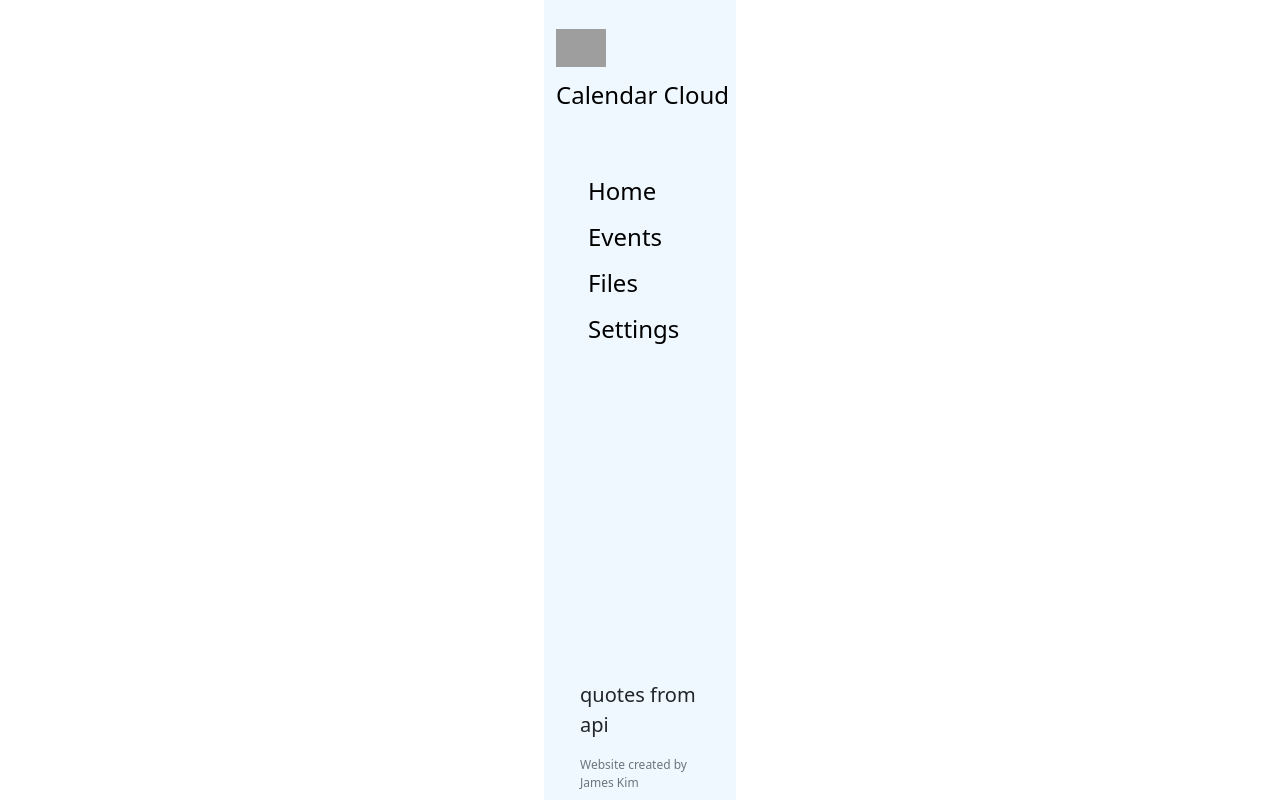
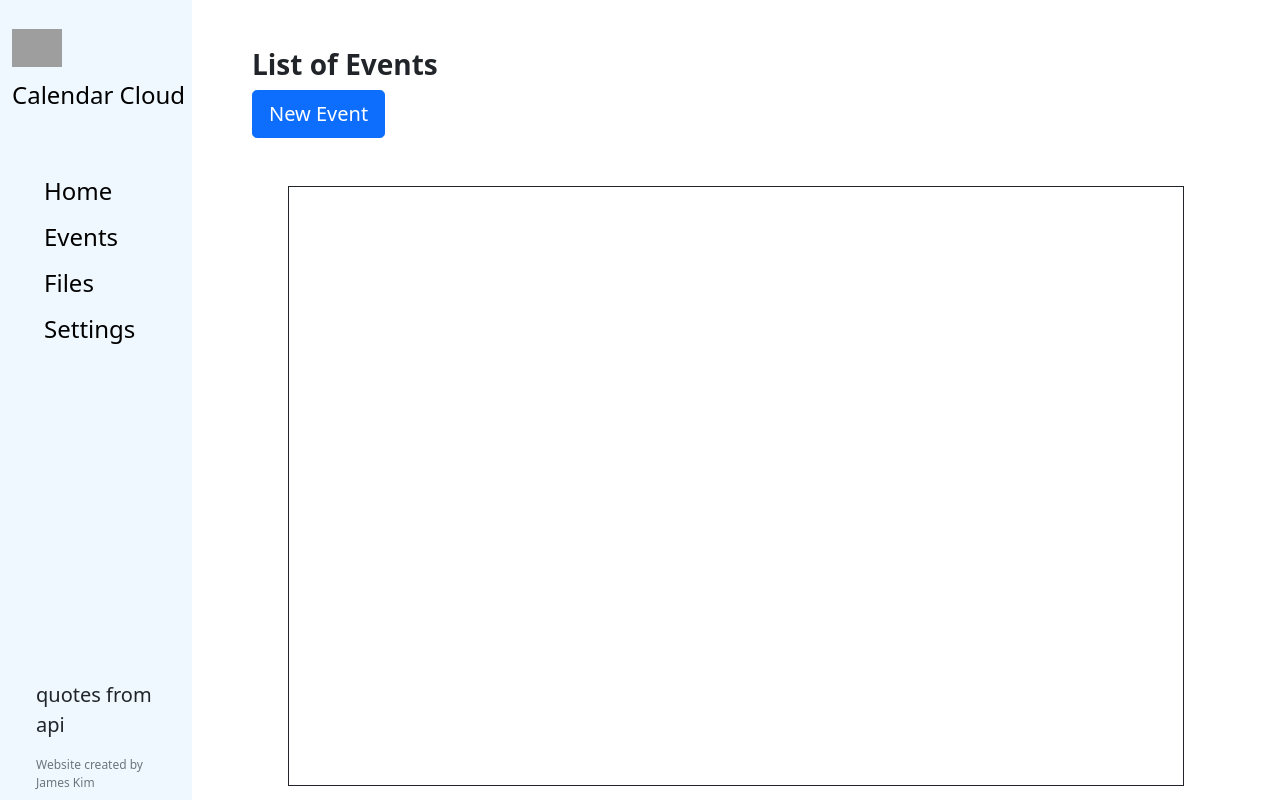
Before and after one commit to Jamesmjkim/calendar-cloud-solo-project, a React app: page / in a window 1280 px wide. Shown: the top 800 px of the page. Built offline with nearby package versions, Linux system fonts and the light colour scheme.

Commit message:
started events page

```diff
--- a/client/App.js
+++ b/client/App.js
@@ -2,7 +2,8 @@
 import HomePage from './components/homepage/HomePage.jsx';
 import Login from './components/login/Login.jsx';
 import Register from './components/register/Register.jsx';
-import CalendarPage from './components/calendar/calendarPage.jsx';
+import CalendarPage from './components/calendar/CalendarPage.jsx';
+import Events from './components/events/Events.jsx';
 
 const App = function () {
   return (
@@ -10,7 +11,8 @@
       {/* <HomePage /> */}
       {/* <Login /> */}
       {/* <Register /> */}
-      <CalendarPage />
+      {/* <CalendarPage /> */}
+      <Events />
     </div>
   );
 };
--- a/client/components/calendar/calendar.jsx
+++ b/client/components/calendar/calendar.jsx
@@ -1,6 +1,6 @@
 import React, { useState } from 'react';
-import Weekdays from './components/weekdays.jsx';
-import DayBlock from './components/dayBlock.jsx';
+import Weekdays from './components/Weekdays.jsx';
+import DayBlock from './components/DayBlock.jsx';
 
 const Calendar = () => {
   const [curMonth, setCurMonth] = useState(0);
--- a/client/components/calendar/calendarPage.jsx
+++ b/client/components/calendar/calendarPage.jsx
@@ -1,6 +1,6 @@
 import React from 'react';
 import Calendar from './Calendar.jsx';
-import Sidebar from './sidebar.jsx';
+import Sidebar from './Sidebar.jsx';
 
 const CalendarPage = () => {
   return (
--- a/client/components/calendar/components/dayBlock.jsx
+++ b/client/components/calendar/components/dayBlock.jsx
@@ -1,6 +1,6 @@
 import React from 'react';
-import DaySquare from './daySquare.jsx';
-import PadDays from './padDays.jsx';
+import DaySquare from './DaySquare.jsx';
+import PadDays from './PadDays.jsx';
 
 const DayBlock = ({ weekday, daysInMonth, curDate }) => {
   const weekdays = [
--- a/client/components/calendar/components/weekdays.jsx
+++ b/client/components/calendar/components/weekdays.jsx
@@ -1,5 +1,5 @@
 import React from 'react';
-import WeekdayBlock from './weekdayBlock.jsx';
+import WeekdayBlock from './WeekdayBlock.jsx';
 
 const Weekdays = () => {
   const days = [
--- /dev/null
+++ b/client/components/events/Body.jsx
@@ -0,0 +1,25 @@
+import React from 'react';
+
+const Body = () => {
+  return (
+    <div className='col'>
+      <div className='container-fluid d-flex flex-column ms-0 m-5'>
+        <div className='container'>
+          <h3 className='fw-bold'>List of Events</h3>
+          <div>
+            <button className='btn btn-primary btn-lg'>New Event</button>
+          </div>
+        </div>
+      </div>
+      <div className='container-fluid'>
+        <div className='d-flex justify-content-center'>
+          <div
+            className='border border-dark'
+            style={{ height: '75vh', width: '70vw' }}
+          ></div>
+        </div>
+      </div>
+    </div>
+  );
+};
+export default Body;
--- /dev/null
+++ b/client/components/events/Events.jsx
@@ -0,0 +1,15 @@
+import React from 'react';
+import Sidebar from '../calendar/Sidebar.jsx';
+import Body from './Body.jsx';
+
+const Events = () => {
+  return (
+    <div className='container-fluid'>
+      <div className='row'>
+        <Sidebar />
+        <Body />
+      </div>
+    </div>
+  );
+};
+export default Events;
```
